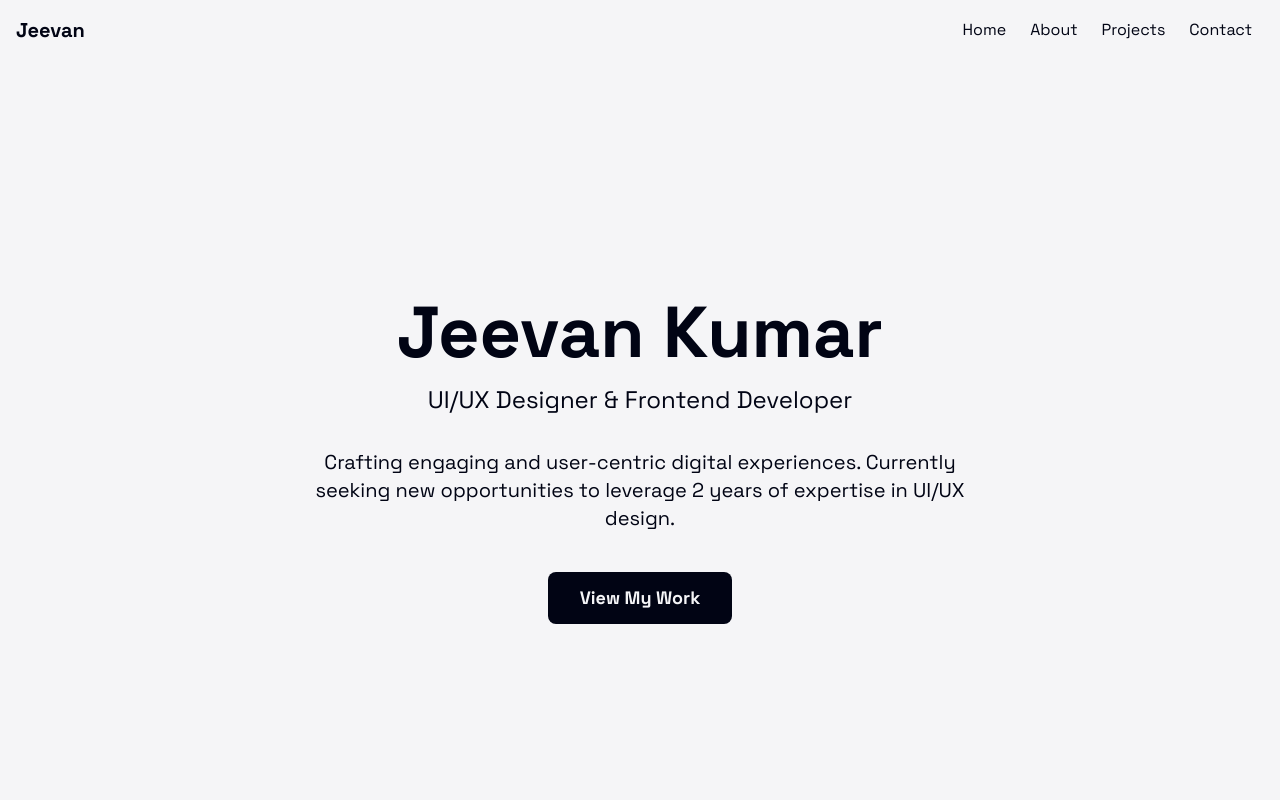
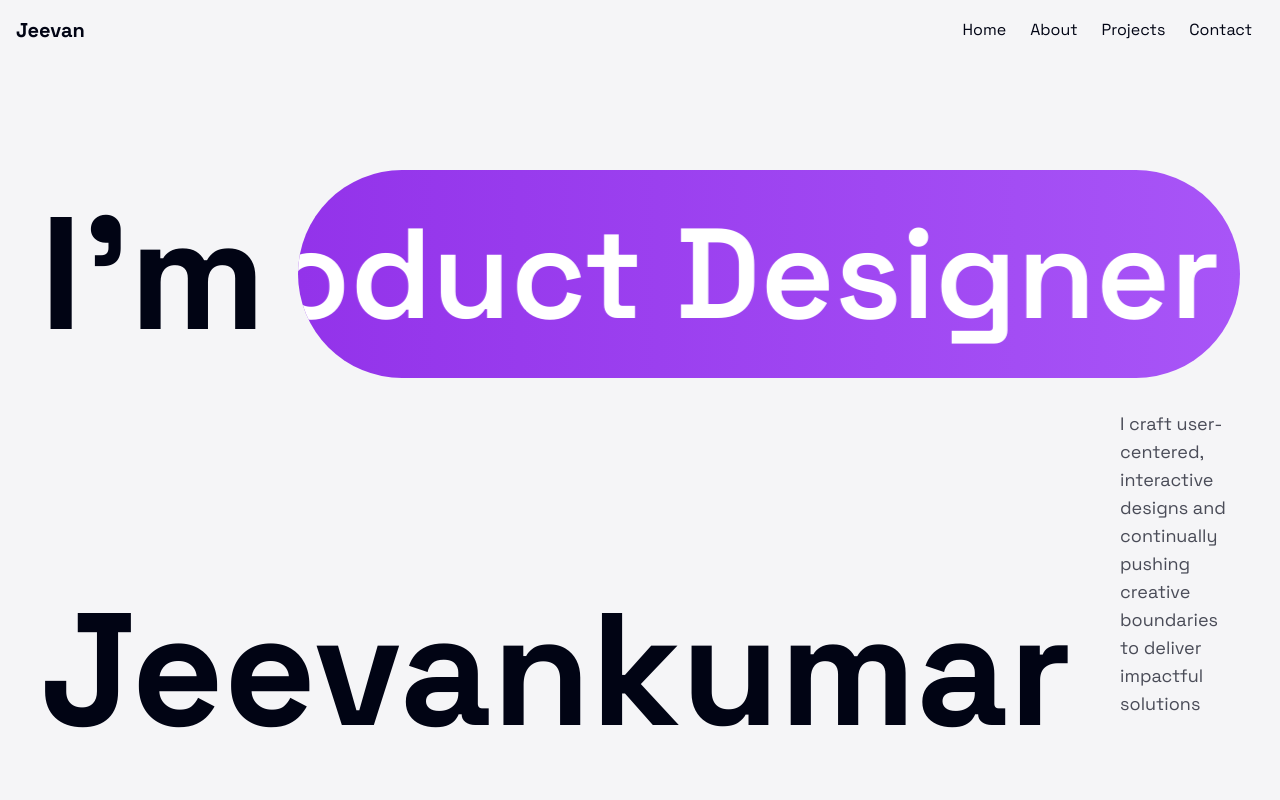
Before and after one commit to rahulsuresh2569/Jeevankumar-Portfolio, a React (Create React App) app: page / in a window 1280 px wide. Shown: the top 800 px of the page. Built offline with nearby package versions, Linux system fonts and the light colour scheme.

Commit message:
Hero section 1

```diff
--- a/src/components/Hero.js
+++ b/src/components/Hero.js
@@ -1,23 +1,137 @@
-import React from 'react';
+import React, { useState, useEffect, useRef, useCallback } from 'react';
 
 const Hero = () => {
+  const designations = [
+    { symbol: '◆', text: 'Product Designer' },
+    { symbol: '◆', text: 'UI UX Designer' },
+    { symbol: '◆', text: 'Visual Designer' },
+    { symbol: '◆', text: 'Logo Designer' },
+    { symbol: '◆', text: 'Banner & Poster Designer' }
+  ];
+
+  const [translateX, setTranslateX] = useState(0);
+  const containerRef = useRef(null);
+  const trackRef = useRef(null);
+  const animationRef = useRef(null);
+  const elementRefs = useRef([]);
+
+  // Create triple repetition for smoother infinite loop
+  const tripleContent = [...designations, ...designations, ...designations];
+
+  const calculateElementWidth = useCallback(() => {
+    if (elementRefs.current[0] && elementRefs.current[1]) {
+      // Calculate the width of one complete set (5 elements)
+      let totalSetWidth = 0;
+      for (let i = 0; i < designations.length; i++) {
+        if (elementRefs.current[i]) {
+          const rect = elementRefs.current[i].getBoundingClientRect();
+          const styles = window.getComputedStyle(elementRefs.current[i]);
+          const marginRight = parseFloat(styles.marginRight);
+          totalSetWidth += rect.width + marginRight;
+        }
+      }
+      return totalSetWidth;
+    }
+    return 0;
+  }, [designations.length]);
+
+  useEffect(() => {
+    let setWidth = 0;
+
+    const animate = () => {
+      setTranslateX(prev => {
+        const newValue = prev - 0.8; // Reduced speed for slower motion
+
+        // Calculate set width on first frame
+        if (setWidth === 0) {
+          setWidth = calculateElementWidth();
+          if (setWidth === 0) return newValue; // Wait for elements to render
+        }
+
+        // Use modulo to create seamless loop
+        // When we've moved one complete set width, reset to create infinite effect
+        if (Math.abs(newValue) >= setWidth) {
+          return newValue + setWidth; // Seamless reset by one set width
+        }
+
+        return newValue;
+      });
+
+      animationRef.current = requestAnimationFrame(animate);
+    };
+
+    // Small delay to ensure elements are rendered
+    const timeoutId = setTimeout(() => {
+      animationRef.current = requestAnimationFrame(animate);
+    }, 100);
+
+    return () => {
+      clearTimeout(timeoutId);
+      if (animationRef.current) {
+        cancelAnimationFrame(animationRef.current);
+      }
+    };
+  }, [calculateElementWidth]);
+
   return (
-    <section id="hero" className="min-h-screen flex flex-col justify-center items-center text-center bg-secondary text-primary p-10">
-      <h1 className="text-5xl md:text-7xl font-bold mb-4">
-        Jeevan Kumar
-      </h1>
-      <p className="text-xl md:text-2xl mb-8">
-        UI/UX Designer & Frontend Developer
-      </p>
-      <p className="max-w-2xl text-lg md:text-xl mb-10">
-        Crafting engaging and user-centric digital experiences. Currently seeking new opportunities to leverage 2 years of expertise in UI/UX design.
-      </p>
-      <a
-        href="#projects"
-        className="bg-primary text-secondary font-bold py-3 px-8 rounded-lg hover:bg-gray-700 transition duration-300 text-lg"
-      >
-        View My Work
-      </a>
+    <section id="hero" className="min-h-screen flex items-center justify-center bg-secondary text-primary px-6 lg:px-10">
+      <div className="max-w-7xl mx-auto w-full">
+
+        {/* Main Content Container */}
+        <div className="space-y-6 lg:space-y-8">
+
+          {/* First Row: "I'm" + Animation Container */}
+          <div className="flex flex-col lg:flex-row lg:items-center gap-4 lg:gap-8">
+            <h1 className="text-7xl md:text-8xl lg:text-9xl xl:text-[10rem] font-bold leading-none flex-shrink-0">
+              I'm
+            </h1>
+
+            {/* Continuous Scrolling Container - Full Width with Increased Height */}
+            <div
+              ref={containerRef}
+              className="relative overflow-hidden bg-gradient-to-r from-purple-600 to-purple-500 rounded-full px-8 py-6 lg:px-12 lg:py-8 xl:py-10 w-full flex-1"
+            >
+              <div
+                ref={trackRef}
+                className="flex whitespace-nowrap"
+                style={{
+                  transform: `translateX(${translateX}px)`,
+                  willChange: 'transform'
+                }}
+              >
+                {tripleContent.map((designation, index) => (
+                  <div
+                    key={index}
+                    ref={el => elementRefs.current[index] = el}
+                    className="flex items-center mr-10 lg:mr-16 flex-shrink-0"
+                  >
+                    <span className="text-white text-5xl md:text-6xl lg:text-7xl xl:text-8xl font-bold leading-none w-16 md:w-20 lg:w-24 xl:w-28 text-center flex-shrink-0">
+                      {designation.symbol}
+                    </span>
+                    <span className="text-white text-6xl md:text-7xl lg:text-8xl xl:text-9xl font-semibold leading-none ml-3 lg:ml-4 xl:ml-5">
+                      {designation.text}
+                    </span>
+                  </div>
+                ))}
+              </div>
+            </div>
+          </div>
+
+          {/* Second Row: Name + Subtext */}
+          <div className="flex flex-col lg:flex-row lg:items-end gap-6 lg:gap-12">
+            <h2 className="text-7xl md:text-8xl lg:text-9xl xl:text-[10rem] font-bold leading-none">
+              Jeevankumar
+            </h2>
+
+            {/* Supporting Text - Left Aligned */}
+            <div className="lg:mb-4 xl:mb-8">
+              <p className="text-sm md:text-base lg:text-lg text-primary/70 leading-relaxed max-w-xs lg:max-w-sm text-left">
+                I craft user-centered, interactive designs and continually pushing creative boundaries to deliver impactful solutions
+              </p>
+            </div>
+          </div>
+        </div>
+      </div>
     </section>
   );
 };
```
